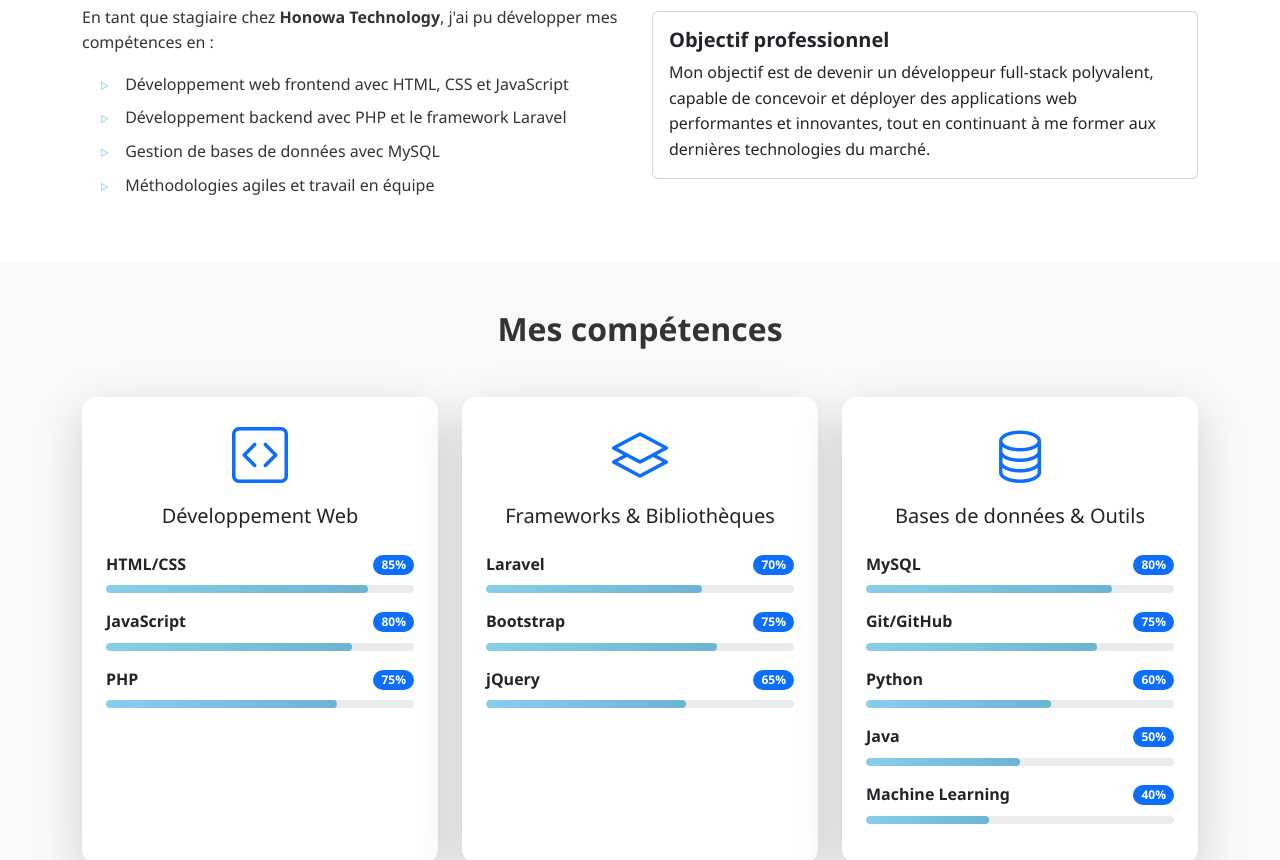
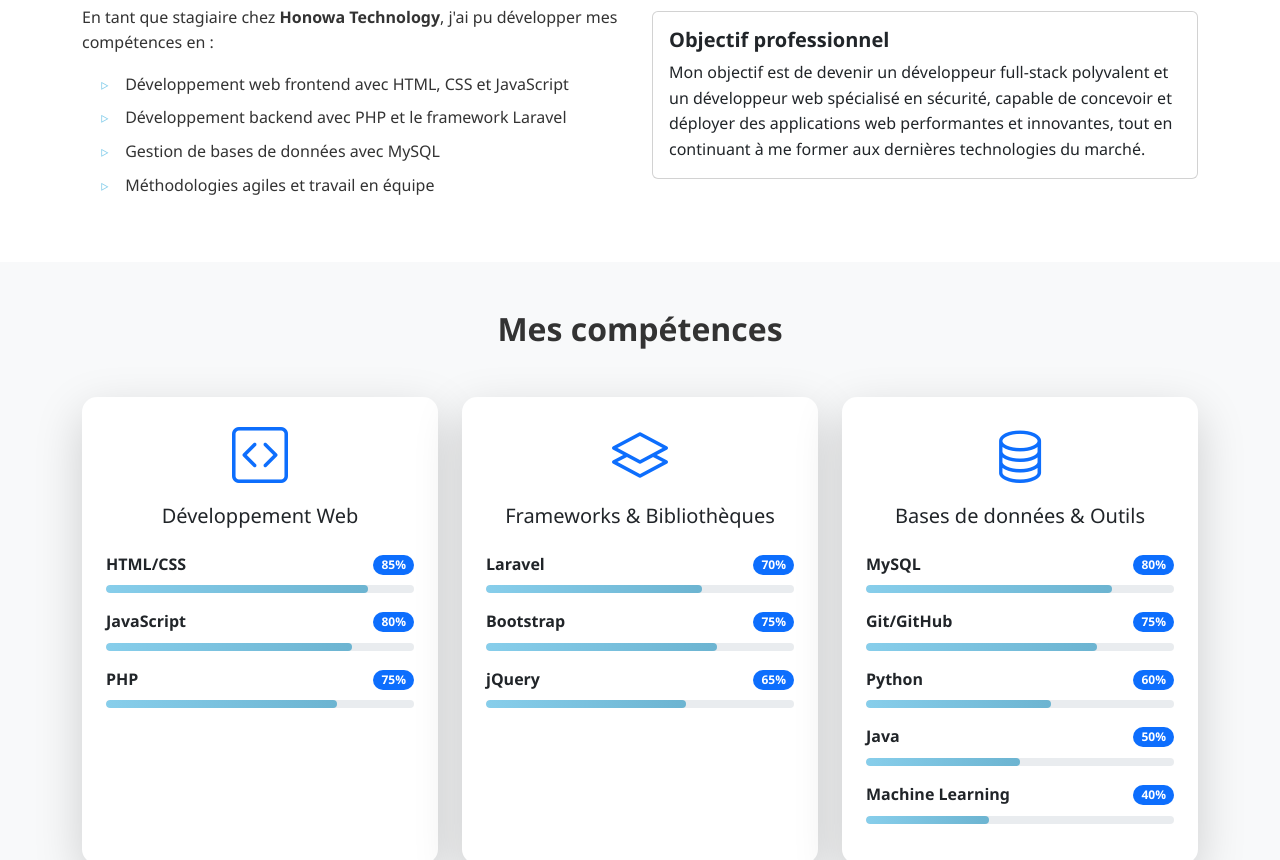
Before and after one commit to kamdem237-png/portfolio, a plain HTML site: page index.html in a window 1280 px wide. Shown: the part 1233-2093 px from the top of the page. Drawn offline with nearby package versions, Linux system fonts and the light colour scheme.

Commit message:
Add security specialization to professional objective

```diff
--- a/index.html
+++ b/index.html
@@ -110,9 +110,10 @@
                     <div class="card mt-4">
                         <div class="card-body">
                             <h5 class="card-title">Objectif professionnel</h5>
-                            <p class="card-text">Mon objectif est de devenir un développeur full-stack polyvalent,
-                                capable de concevoir et déployer des applications web performantes et innovantes, tout
-                                en continuant à me former aux dernières technologies du marché.</p>
+                            <p class="card-text">Mon objectif est de devenir un développeur full-stack polyvalent et un
+                                développeur web spécialisé en sécurité, capable de concevoir et déployer des
+                                applications web performantes et innovantes, tout en continuant à me former aux dernières
+                                technologies du marché.</p>
                         </div>
                     </div>
                 </div>
@@ -322,8 +323,7 @@
             <div class="row g-4">
                 <div class="col-md-6">
                     <div class="card h-100 shadow-sm">
-                        <img src="images/mdigit.jpeg" class="card-img-top"
-                            alt="Projet MDigit">
+                        <img src="images/mdigit.jpeg" class="card-img-top" alt="Projet MDigit">
                         <div class="card-body">
                             <h3 class="h5 card-title">MDigit</h3>
                             <p class="card-text">Site vitrine pour MDigit, une entreprise spécialisée dans les solutions
@@ -338,8 +338,7 @@
                 </div>
                 <div class="col-md-6">
                     <div class="card h-100 shadow-sm">
-                        <img src="images/ht.jpeg"
-                            class="card-img-top" alt="Projet HomeTechnician">
+                        <img src="images/ht.jpeg" class="card-img-top" alt="Projet HomeTechnician">
                         <div class="card-body">
                             <h3 class="h5 card-title">HomeTechnician</h3>
                             <p class="card-text">Application web pour la gestion des services à domicile. Permet aux
```
